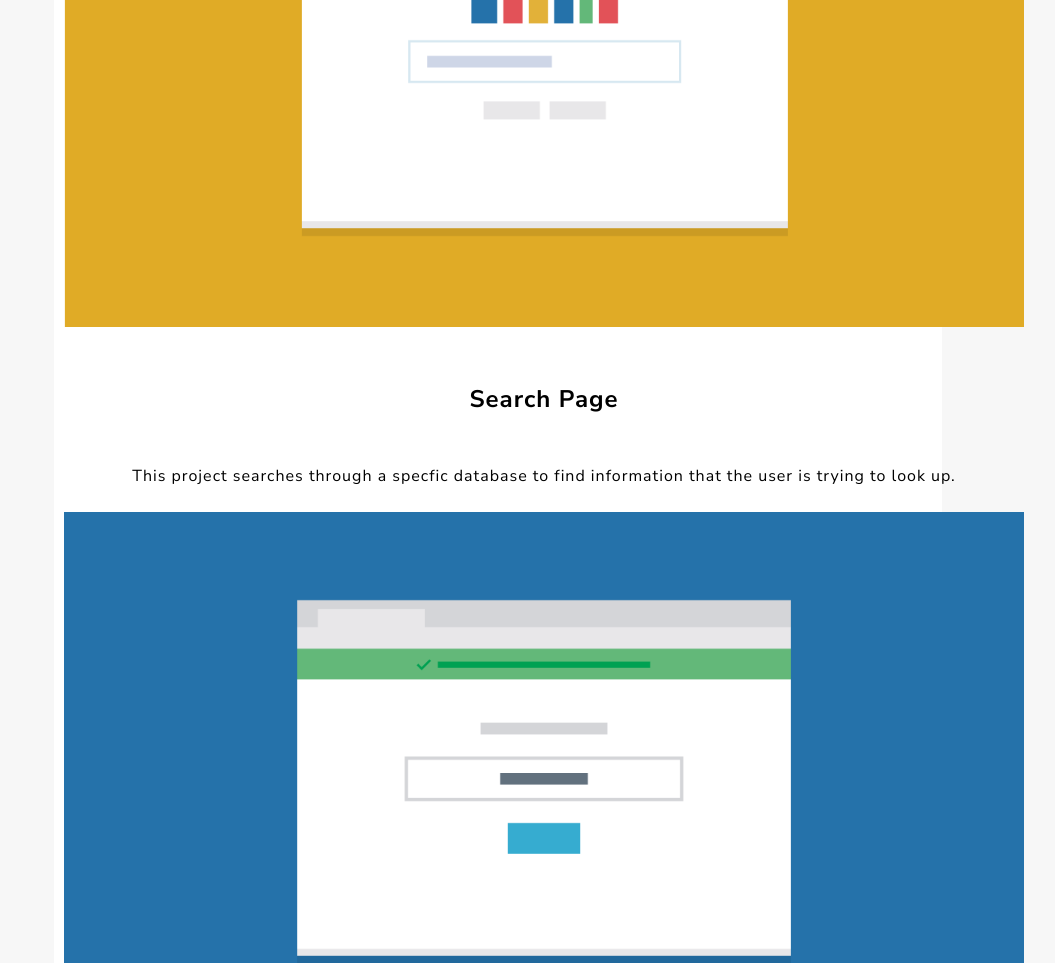
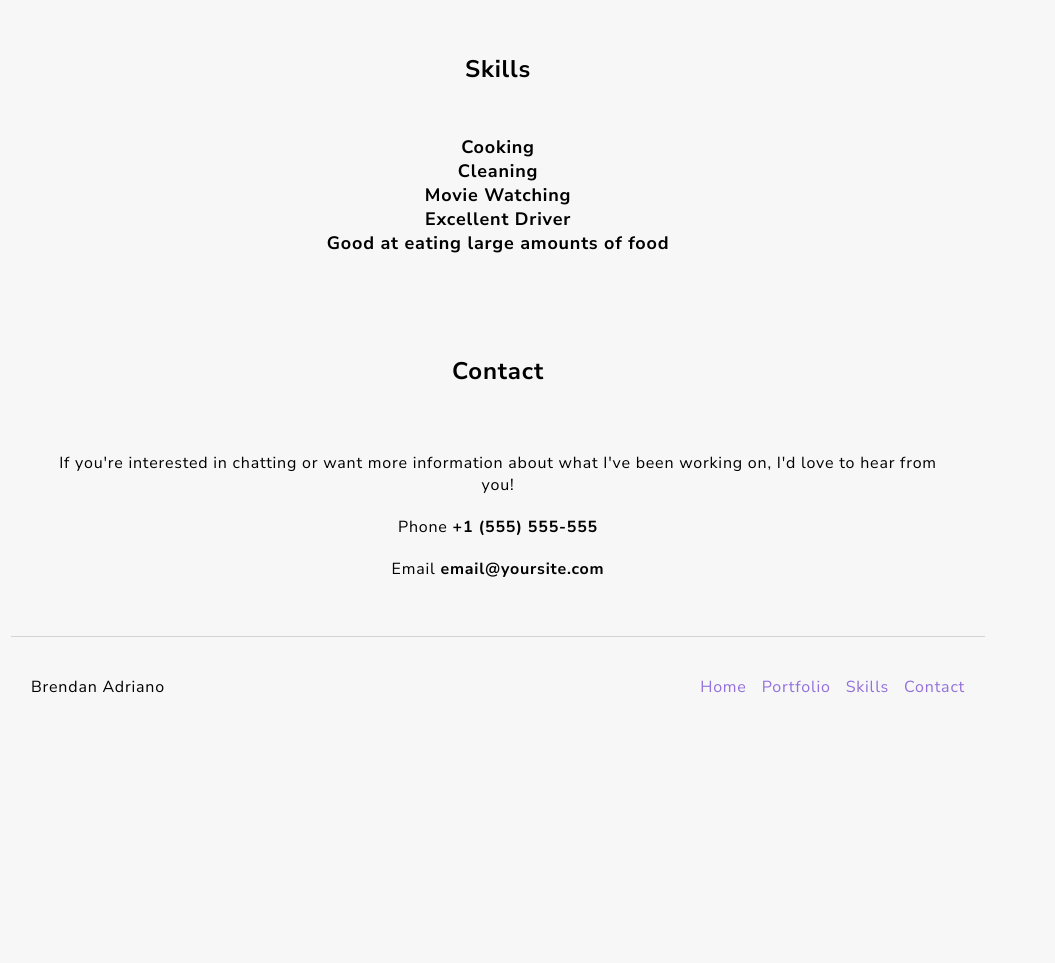
Before and after one commit to brendan-adriano/Responsive-Layout-Proj, a plain HTML site: page index.html in a window 1280 px wide. Shown: the part 1633-2596 px from the top of the page, without its empty margins (142-1197 px from the left). After the commit the page ends 2394 px from the top, so only its background shows below. Drawn offline with Linux system fonts and the light colour scheme.

Commit message:
Added Mobile, Tablet and Desktop rules

```diff
--- a/css/styles.css
+++ b/css/styles.css
@@ -18,6 +18,12 @@
      margin: 0px 0px 50px;
   }
 
+  nav {
+    background-color: #78866b;
+    border-radius: 15px;
+    padding: 15px 15px;
+  }
+
   main {
     margin: 0px -22px;
     padding: 1px 65px;
@@ -30,6 +36,7 @@
 
   a {
     text-decoration: none;
+    color: mediumpurple;
   }
 
   h1, h2, .top-nav {
@@ -42,6 +49,22 @@
 
   h2 {
     margin-top: auto;
+  }
+
+  img {
+    height: auto;
+    margin: auto;
+    max-width: 100%;
+  }
+
+  footer {
+    display: flex;
+    justify-content: space-between;
+    align-items: center;
+    margin-top: auto;
+    padding: 0 20px;
+    height: 100px;
+    border-top: 1px solid lightgray;
   }
 
   .main {
@@ -60,20 +83,19 @@
     border-radius: 50px;
   }
 
-  img {
-    height: auto;
-    margin: auto;
-    max-width: 75vw;
-  }
-
   .headcontainer {
     display: flex;
     flex-direction: column;
     flex: 1;
+    font-size: large;
 }
 
 .headcontainer img {
     padding: 50px 50px;
+}
+
+.headcontainer p {
+    margin: auto;
 }
 
 .portfolio {
@@ -97,7 +119,32 @@
     padding-top: 5px;
   }
 
+  .skill-list {
+    font-size: large;
+    font-weight: bold;
+  }
 
+  #contact {
+    text-align: center;
+    margin: 50px 50px;
+    display: flex;
+    flex-direction: column;
+}
+
+#contact p {
+    margin: 15px -50px 5px;
+}
+
+#skills {
+    text-align: center;
+    margin: 50px 50px;
+    display: flex;
+    flex-direction: column;
+}
+
+.bot-nav {
+    display: none;
+}
 
   /* Media */
 
@@ -106,7 +153,7 @@
         margin-top: 0;
     }
 
-    .top-nav li {
+    .top-nav li, .bot-nav li {
         display: inline-flex;
         width: auto;
         margin-right: 15px;
@@ -133,10 +180,30 @@
     .container {
         display: flex;
         flex-wrap: wrap;
+        flex-direction: row;
     }
 
     .col {
         flex-basis: calc(50% - 20px);
+      }
+
+    .bot-nav {
+        display: flex;
+        justify-content: space-between;
+        align-items: center;
+      }
+
+    .bot-nav li:last-child {
+        margin-right: 0;
+      }
+
+    .to-top {
+        display: none;
+    }
+
+    .full {
+        display: inline-block;
+        margin-left: 20px;
       }
     }
 
--- a/index.html
+++ b/index.html
@@ -17,13 +17,14 @@
             <ul class="top-nav">
                 <li><a href="#">Home</a></li>
                 <li><a href="#portfolio">Portfolio</a></li>
+                <li><a href="#skills">Skills</a></li>
                 <li><a href="#contact">Contact</a></li>
             </ul>
         </nav>
 
         <div class="headcontainer">
             <img src="images/responsive-layout-profile.png" alt="A picture of the page creator">
-                <p> Lorem ipsum dolor sit amet consectetur adipisicing elit. Doloribus distinctio velit consequuntur debitis consectetur corporis impedit, placeat mollitia dolor omnis perferendis magni, asperiores voluptate voluptatem sunt ad, nemo nobis dolore?</p>
+                <p> Hi, I'm a front-end developer who loves responsive design and css. I recently finished a degree in front-end web development at Treehouse and am excited to put all my skills to use!</p>
             </div>
 
     </header>
@@ -34,53 +35,59 @@
 
         <div class="container">
             <div class="col box-1">
-                <img src="images/portfolio-1.png">
+                <img src="images/portfolio-1.png" alt="Picture of my marketing page">
                 <h2>Marketing Page</h2>
                 <p>This project shows the front page of a marketing website meant for a specific business I'm interested in.</p>
             </div>
             <div class="col box-2">
-                <img src="images/portfolio-2.png">
+                <img src="images/portfolio-2.png" alt="Picture of my search page">
                 <h2>Search Page</h2>
                 <p>This project searches through a specfic database to find information that the user is trying to look up.</p>
             </div>
 
             <div class="col box-3">
-                <img src="images/portfolio-3.png">
+                <img src="images/portfolio-3.png" alt="Picture of my travel app">
                 <h2>Travel App</h2>
                 <p>This project compares travel times based on different transportation methods and tells you the best one.</p>
             </div>
 
             <div class="col box-4">
-                <img src="images/portfolio-4.png">
+                <img src="images/portfolio-4.png" alt="Picture of a map of my favorite spots">
                 <h2>Map of Favorite Spots</h2>
                 <p>This project uses mapping apis to plot points for my favorite spots in the city for a do-it-yourself walking tour.</p>
             </div>
 
             <div class="col box-5">
-                <img src="images/portfolio-5.png">
+                <img src="images/portfolio-5.png" alt="Picture of my photo gallery">
                 <h2>Photo Gallery</h2>
                 <p>This project shows pictures from a recent trip to the viewer and allows them to easily navigate through photos.</p>
             </div>
 
             <div class="col box-6">
-                <img src="images/portfolio-6.png">
+                <img src="images/portfolio-6.png" alt="Picture of a calculator">
                 <h2>Calculator</h2>
                 <p>Someone can enter in the numbers they want, and press the big blue button and get the result.</p>
-            </div>
-
-            <div class="col box-7">
-                <p>Box 7</p>
             </div>
         </div>
     </div>
 
-      <div>
-            <h3 id="contact"> Contact </h3>
-            <p>If you're interested in chatting or want more inforamtion about what I've been working on, I'd love to hear from you!</p>
-            <p>Phone +1 (555) 555-555</p>
-            <p>email@yoursite.com</p>
+    <div id="skills">
+        <h2> Skills </h2>
+        <ul class="skill-list">
+            <li>Cooking</li>
+            <li>Cleaning</li>
+            <li>Movie Watching</li>
+            <li>Excellent Driver</li>
+            <li>Good at eating large amounts of food</li>
+        </ul>
     </div>
 
+      <div id="contact">
+            <h2> Contact </h2>
+            <p>If you're interested in chatting or want more information about what I've been working on, I'd love to hear from you!</p>
+            <p>Phone <strong>+1 (555) 555-555 </strong></p>
+            <p>Email <strong>email@yoursite.com</strong></p>
+        </div>
     </main>
 
     <footer>
@@ -88,8 +95,10 @@
             <ul class="bot-nav">
                 <li><a href="#">Home</a></li>
                 <li><a href="#portfolio">Portfolio</a></li>
+                <li><a href="#skills">Skills</a></li>
                 <li><a href="#contact">Contact</a></li>
             </ul>
+        <p class="to-top"> <a href="#"><strong>Back to top</strong></a></p>
     </footer>
 </body>
 </html>
```
Lines whose indentation alone changed are shown as unchanged.
